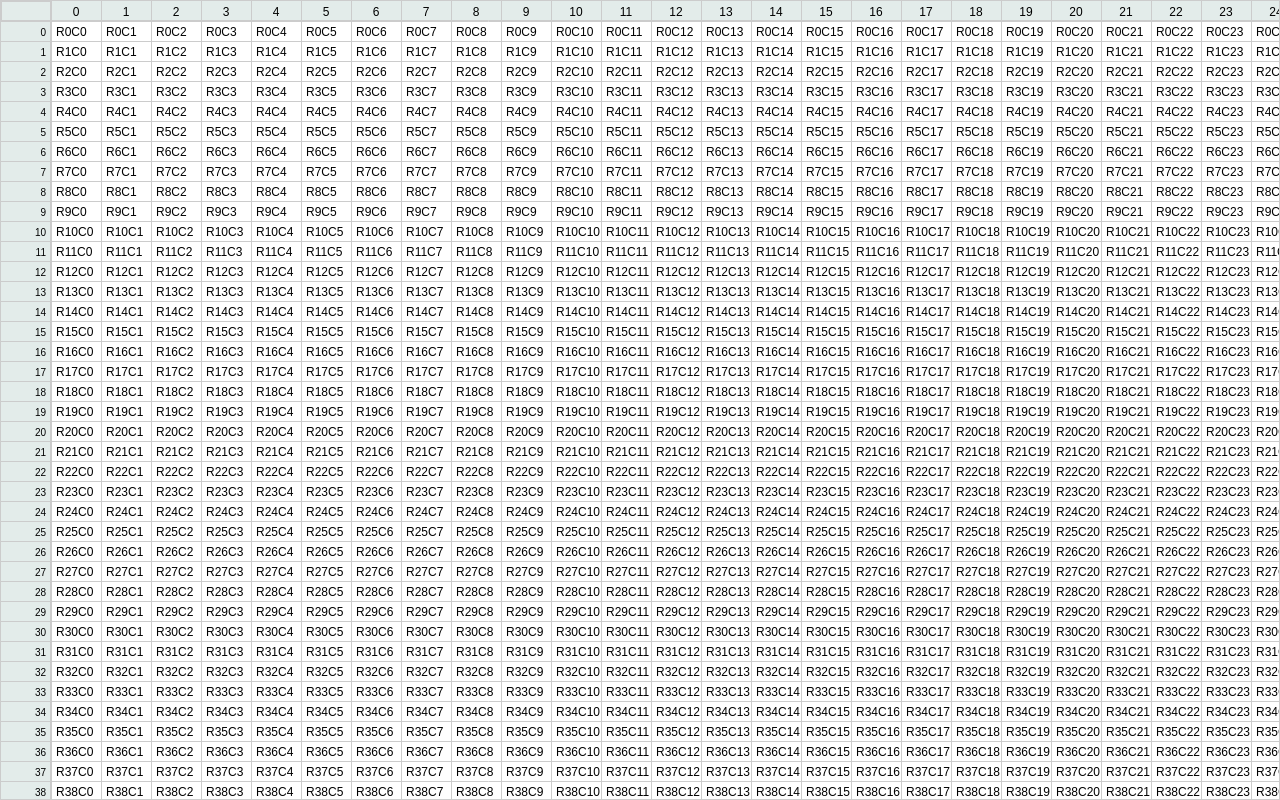
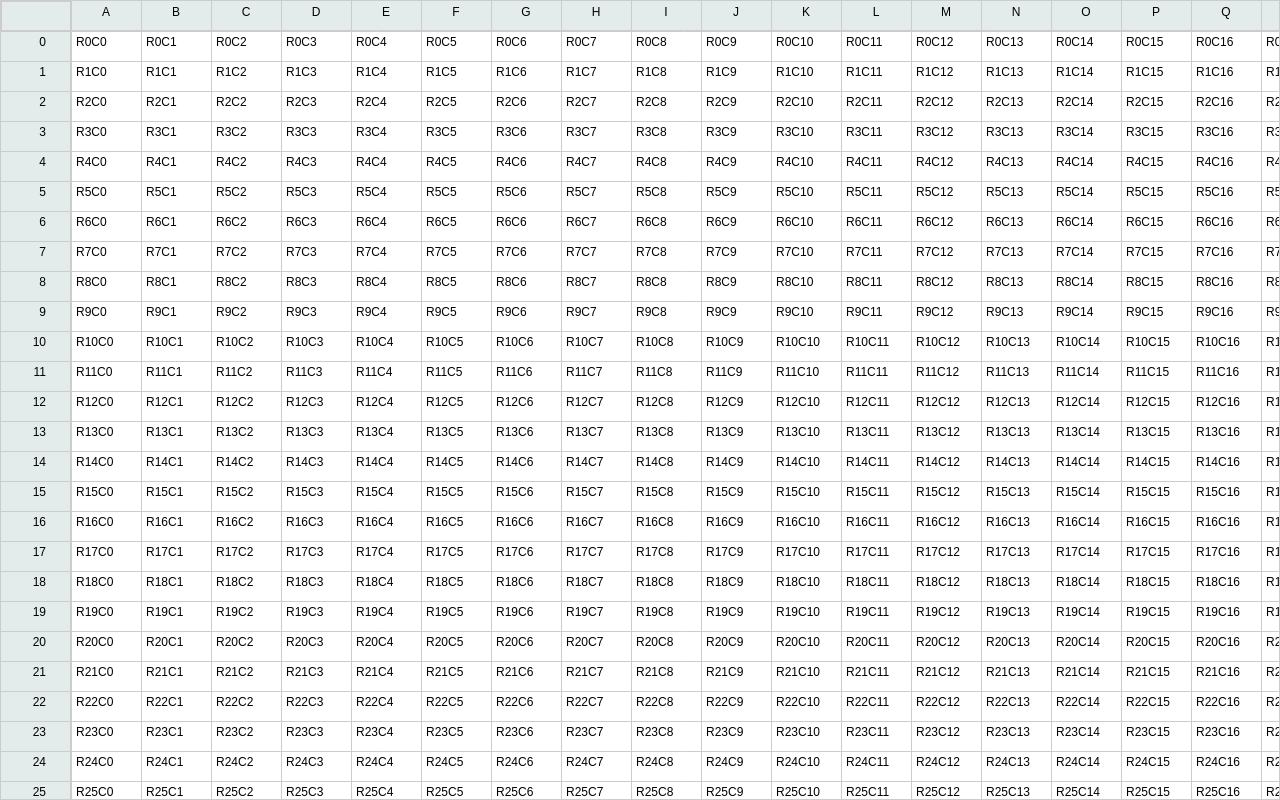
Before and after one commit to Kamlesh-Zeuslearning/Training, a plain HTML site: page Task-8/V2.0/index.html in a window 1280 px wide. Drawn offline with Linux system fonts and the light colour scheme.

Commit message:
converted to classes, and basic changes

```diff
--- a/Task-8/V2.0/index.html
+++ b/Task-8/V2.0/index.html
@@ -16,6 +16,6 @@
             <div id="container" class="container"></div>
         </div>
 
-        <script src="script.js"></script>
+        <script src="index.js"></script>
     </body>
 </html>
--- /dev/null
+++ b/Task-8/V2.0/index.js
@@ -0,0 +1,301 @@
+//basic grid dimensions
+const config = {
+    cellWidth: 70,
+    cellHeight: 30,
+    totalRows: 100000,
+    totalCols: 1000,
+    visibleRows: 40,
+    visibleCols: 35,
+};
+
+//main canvas
+class GridCanvas {
+    constructor(containerId, config) {
+        this.config = config;
+        this.canvasWidth = config.cellWidth * config.visibleCols;
+        this.canvasHeight = config.cellHeight * config.visibleRows;
+
+        const { canvas, ctx } = this.createCanvas();
+        this.canvas = canvas;
+        this.ctx = ctx;
+
+        //adding eventlistner to get row-col index
+        this.canvas.addEventListener("mousedown", getIndex);
+
+        document.getElementById(containerId).appendChild(this.canvas); //add canvas to the html tree
+    }
+
+    //function for basic setup of canvas dpr
+    createCanvas() {
+        const canvas = document.createElement("canvas");
+        const dpr = window.devicePixelRatio || 1;
+        canvas.width = this.canvasWidth * dpr;
+        canvas.height = this.canvasHeight * dpr;
+
+        canvas.style.width = `${this.canvasWidth}px`;
+        canvas.style.height = `${this.canvasHeight}px`;
+
+        canvas.style.position = "absolute";
+
+        const ctx = canvas.getContext("2d");
+        ctx.scale(dpr, dpr);
+
+        return { canvas, ctx };
+    }
+
+    //function to draw canvas
+    draw(startRow, startCol) {
+        const { cellWidth, cellHeight, visibleRows, visibleCols, totalCols } =
+            this.config;
+        const ctx = this.ctx;
+        ctx.clearRect(0, 0, this.canvasWidth, this.canvasHeight);
+        ctx.beginPath();
+        ctx.strokeStyle = "#ccc"; //setting grid lines color
+
+        //drawing horizontal lines
+        for (let r = 0; r <= visibleRows; r++) {
+            const y = r * cellHeight;
+            ctx.moveTo(0, y + 0.5);
+            ctx.lineTo(this.canvasWidth, y + 0.5);
+        }
+
+        //drawing vertical lines
+        for (let c = 0; c <= visibleCols; c++) {
+            const x = c * cellWidth;
+            ctx.moveTo(x + 0.5, 0);
+            ctx.lineTo(x + 0.5, this.canvasHeight);
+        }
+
+        ctx.stroke();
+
+        //style for text
+        ctx.font = "12px Arial";
+        ctx.fillStyle = "#000";
+
+        //drawing text
+        for (let r = 0; r < visibleRows; r++) {
+            const rowIndex = startRow + r;
+            for (let c = 0; c < visibleCols; c++) {
+                const colIndex = startCol + c;
+                if (colIndex >= totalCols) break;
+                ctx.fillText(
+                    `R${rowIndex}C${colIndex}`,
+                    c * cellWidth + 5,
+                    r * cellHeight + 15
+                );
+            }
+        }
+    }
+
+    //function to update canvas position
+    setPosition(top, left) {
+        this.canvas.style.top = `${top}px`;
+        this.canvas.style.left = `${left}px`;
+    }
+
+
+}
+
+/* -------   Row header ----------*/
+class RowHeader {
+    constructor(containerId, config) {
+        this.config = config;
+        this.canvasHeight = config.cellHeight * config.visibleRows;
+
+        const { canvas, ctx } = this.createCanvas();
+        this.canvas = canvas;
+        this.ctx = ctx;
+
+        document.getElementById(containerId).appendChild(this.canvas);
+    }
+
+    //basic setup and canvas creation
+    createCanvas() {
+        const canvas = document.createElement("canvas");
+        const dpr = window.devicePixelRatio || 1;
+
+        canvas.width = this.config.cellWidth * dpr;
+
+        canvas.height = this.canvasHeight * dpr;
+
+        canvas.style.width = `${this.config.cellWidth}px`;
+        canvas.style.height = `${this.canvasHeight}px`;
+        canvas.style.position = "absolute";
+
+        const ctx = canvas.getContext("2d");
+        ctx.scale(dpr, dpr);
+
+        return { canvas, ctx };
+    }
+
+    draw(startRow) {
+        const { cellHeight, visibleRows } = this.config;
+        const ctx = this.ctx;
+        // console.log(this.config.cellWidth, "hi")
+        ctx.clearRect(0, 0, this.config.cellWidth, this.canvasHeight);
+        ctx.beginPath();
+        ctx.strokeStyle = "#ccc";
+
+        //drawing horizontal lines
+        for (let r = 0; r < visibleRows; r++) {
+            const y = r * cellHeight;
+            ctx.moveTo(0, y + 0.5);
+            ctx.lineTo(this.config.cellWidth, y + 0.5);
+        }
+
+        //drawing right border for rowHeader
+        ctx.moveTo(this.config.cellWidth-0.5, 0);
+        ctx.lineTo(this.config.cellWidth-0.5, this.canvasHeight);
+        ctx.stroke();
+
+        //styles for text
+        ctx.font = "12px Arial";
+        ctx.fillStyle = "#000";
+        ctx.textAlign = "end";
+
+        for (let r = 0; r < visibleRows; r++) {
+            const rowIndex = startRow + r;
+            ctx.fillText(rowIndex, 45, r * cellHeight + 15);
+        }
+    }
+
+    setPosition(top, left) {
+        this.canvas.style.top = `${top}px`;
+        this.canvas.style.left = `${left}px`;
+    }
+}
+
+/* -------   col header ----------*/
+class ColHeader {
+    constructor(containerId, config) {
+        this.config = config;
+        this.canvasWidth = config.cellWidth * config.visibleCols;
+
+        const { canvas, ctx } = this.createCanvas();
+        this.canvas = canvas;
+        this.ctx = ctx;
+
+        document.getElementById(containerId).appendChild(this.canvas);
+    }
+
+    createCanvas() {
+        const canvas = document.createElement("canvas");
+        const dpr = window.devicePixelRatio || 1;
+
+        canvas.width = this.canvasWidth * dpr;
+        canvas.height = this.config.cellHeight * dpr;
+
+        canvas.style.width = `${this.canvasWidth}px`;
+        canvas.style.height = `${this.config.cellHeight}px`;
+        canvas.style.position = "absolute";
+
+        const ctx = canvas.getContext("2d");
+        ctx.scale(dpr, dpr);
+
+        return { canvas, ctx };
+    }
+
+    draw(startCol) {
+        const { cellWidth, visibleCols } = this.config;
+        const ctx = this.ctx;
+
+        ctx.clearRect(0, 0, this.canvasWidth, this.config.cellHeight);
+        ctx.beginPath();
+        ctx.strokeStyle = "#ccc";
+
+        //drawing vertical lines
+        for (let c = 0; c < visibleCols; c++) {
+            const x = c * cellWidth;
+            ctx.moveTo(x + 0.5, 0);
+            ctx.lineTo(x + 0.5, this.config.cellHeight);
+        }
+
+        // drawing bottom line
+        ctx.moveTo(0, this.config.cellHeight - 0.5);
+        ctx.lineTo(this.canvasWidth, this.config.cellHeight - 0.5);
+        ctx.stroke();
+
+        //style for text
+        ctx.font = "12px Arial";
+        ctx.fillStyle = "#000";
+        ctx.textAlign = "center";
+
+        for (let c = 0; c < visibleCols; c++) {
+            const colIndex = startCol + c;
+
+            let index = getIndex(colIndex + 1);
+            ctx.fillText(index, c * cellWidth + cellWidth / 2, 15);
+        }
+    }
+
+    setPosition(top, left) {
+        this.canvas.style.top = `${top}px`;
+        this.canvas.style.left = `${left}px`;
+    }
+}
+
+function getIndex(num) {
+    let result = "";
+
+    while (num > 0) {
+        num--; // Decrease by 1 to handle the 1-based index
+        result = String.fromCharCode((num % 26) + 65) + result; // Convert to letter and append to result
+        num = Math.floor(num / 26); // Divide by 26 to process the next "digit"
+    }
+
+    return result;
+}
+
+/* -------   Spreadsheet ----------*/
+class Spreadsheet {
+    constructor(config) {
+        this.config = config;
+
+        //creating grid, rowheader and colheader objects
+        this.grid = new GridCanvas("container", config);
+        this.rowHeader = new RowHeader("rowHeader", config);
+        this.colHeader = new ColHeader("colHeader", config);
+        this.topLeft = document.getElementById("topLeft");
+
+        this.scrollContainer = document.getElementById("scrollContainer");
+        this.scrollContainer.addEventListener(
+            "scroll",
+            this.handleScroll.bind(this)
+        ); //adding event listner
+
+        // Initial render
+        this.grid.draw(0, 0);
+        this.rowHeader.draw(0);
+        this.colHeader.draw(0);
+    }
+
+    //function to handle redraw the canvas when scrolling
+    handleScroll() {
+        const scrollTop = this.scrollContainer.scrollTop;
+        const scrollLeft = this.scrollContainer.scrollLeft;
+
+        if (scrollLeft >= 50000) return;
+
+        const { cellWidth, cellHeight } = this.config;
+        const startRow = Math.floor(scrollTop / cellHeight);
+        const startCol = Math.floor(scrollLeft / cellWidth);
+
+        const canvasTop = startRow * cellHeight;
+        const canvasLeft = startCol * cellWidth;
+
+        // console.log(this.rowHeader.canvas.style.left, " ", scrollLeft)
+        this.rowHeader.setPosition(canvasTop + cellHeight, scrollLeft);
+        this.rowHeader.draw(startRow);
+
+        this.colHeader.setPosition(scrollTop, canvasLeft + cellWidth);
+        this.colHeader.draw(startCol);
+
+        this.grid.setPosition(canvasTop + cellHeight, canvasLeft + cellWidth);
+        this.grid.draw(startRow, startCol);
+
+        this.topLeft.style.top = `${scrollTop}px`;
+        this.topLeft.style.left = `${scrollLeft}px`;
+    }
+}
+
+const spreadsheet = new Spreadsheet(config);
--- a/Task-8/V2.0/style.css
+++ b/Task-8/V2.0/style.css
@@ -24,8 +24,8 @@ body {
 
 #container canvas {
     position: absolute;
-    top: 20px;
-    left: 50px;
+    top: 30px;
+    left: 70px;
     z-index: 10;
 }
 
@@ -33,21 +33,21 @@ body {
     position: absolute;
     z-index: 11;
     background-color: rgb(227, 236, 234);
-    top: 20px;
+    top: 30px;
 }
 
 #colHeader canvas {
     position: absolute;
     z-index: 11;
     background-color: rgb(227, 236, 234);
-    left: 50px;
+    left: 70px;
 }
 
 #topLeft {
     position: absolute;
     z-index: 13;
     background-color: rgb(227, 236, 234);
-    height: 20px;
-    width: 50px;
+    height: 30px;
+    width: 70px;
     border: 1px solid #ccc;
 }
```
